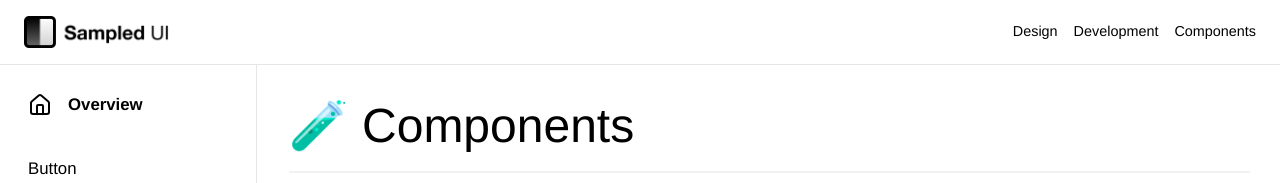
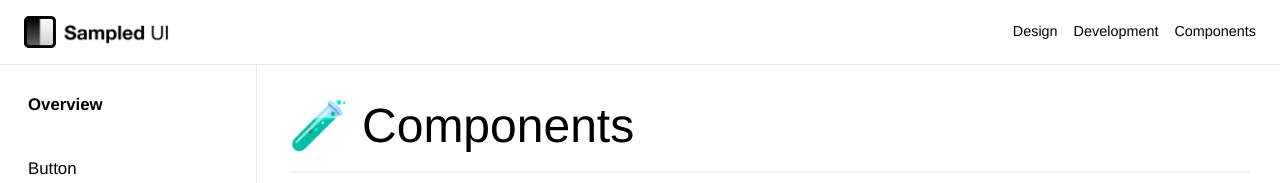
Before and after one commit to sampled-ui/base, a React (Vite) app: page /components in a window 1280 px wide. Shown: the top 183 px of the page. Built offline with nearby package versions, Linux system fonts and the light colour scheme.

Commit message:
fix: navigation icon

```diff
--- a/src/pages/Components/index.tsx
+++ b/src/pages/Components/index.tsx
@@ -1,4 +1,3 @@
-import { Home } from "lucide-react";
 import { useMemo, useRef } from "react";
 import { Location, useLocation, useNavigate } from "react-router";
 import Showcase from "../../../lib/components/Showcase";
@@ -42,7 +41,6 @@ export const ComponentsPage: React.FC = () => {
     {
       key: "overview",
       title: "Overview",
-      icon: <Home />,
       onClick: () => {
         navigate("#");
         innerLayoutRef.current?.scrollTo({ top: 0, behavior: "smooth" });
```
